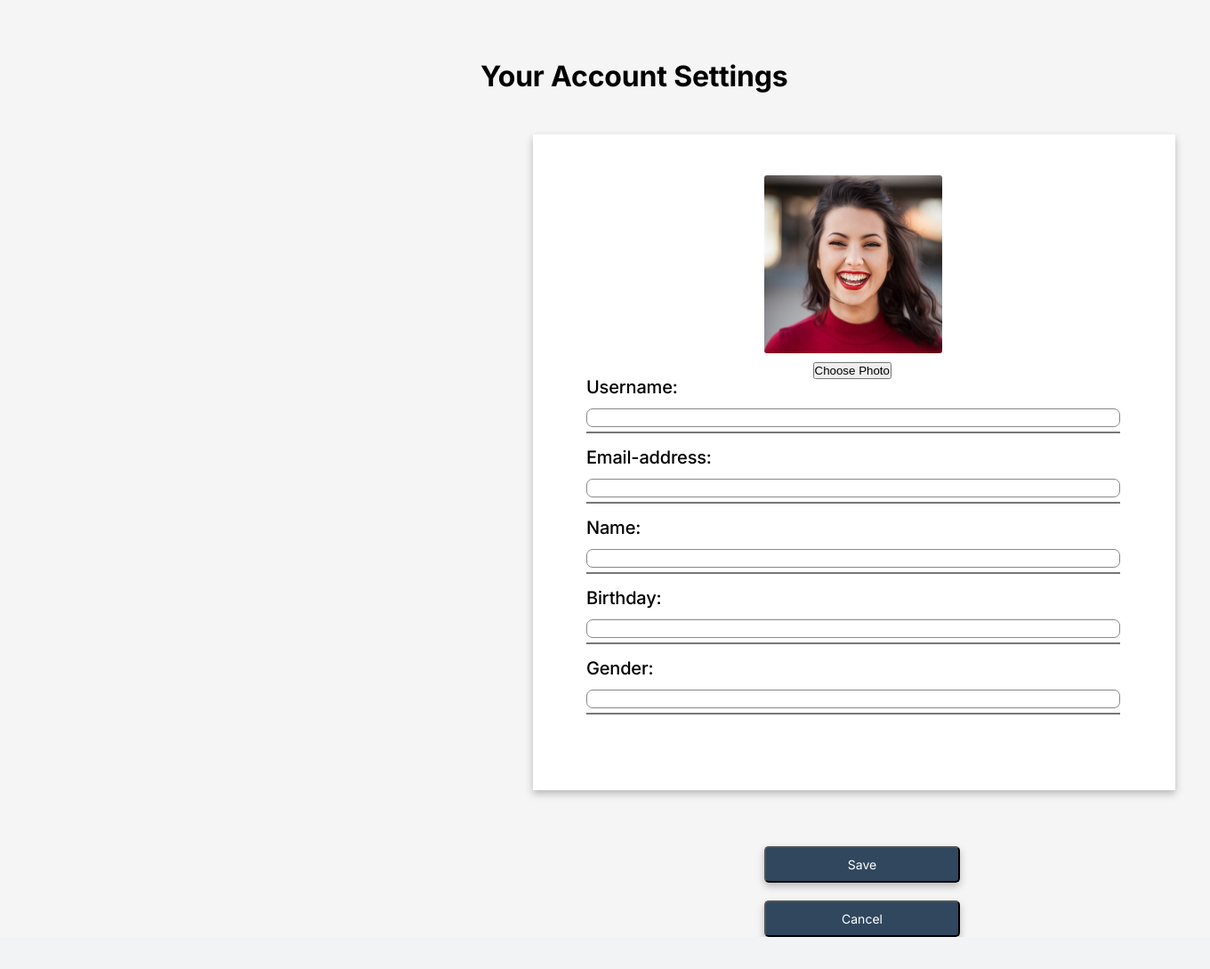
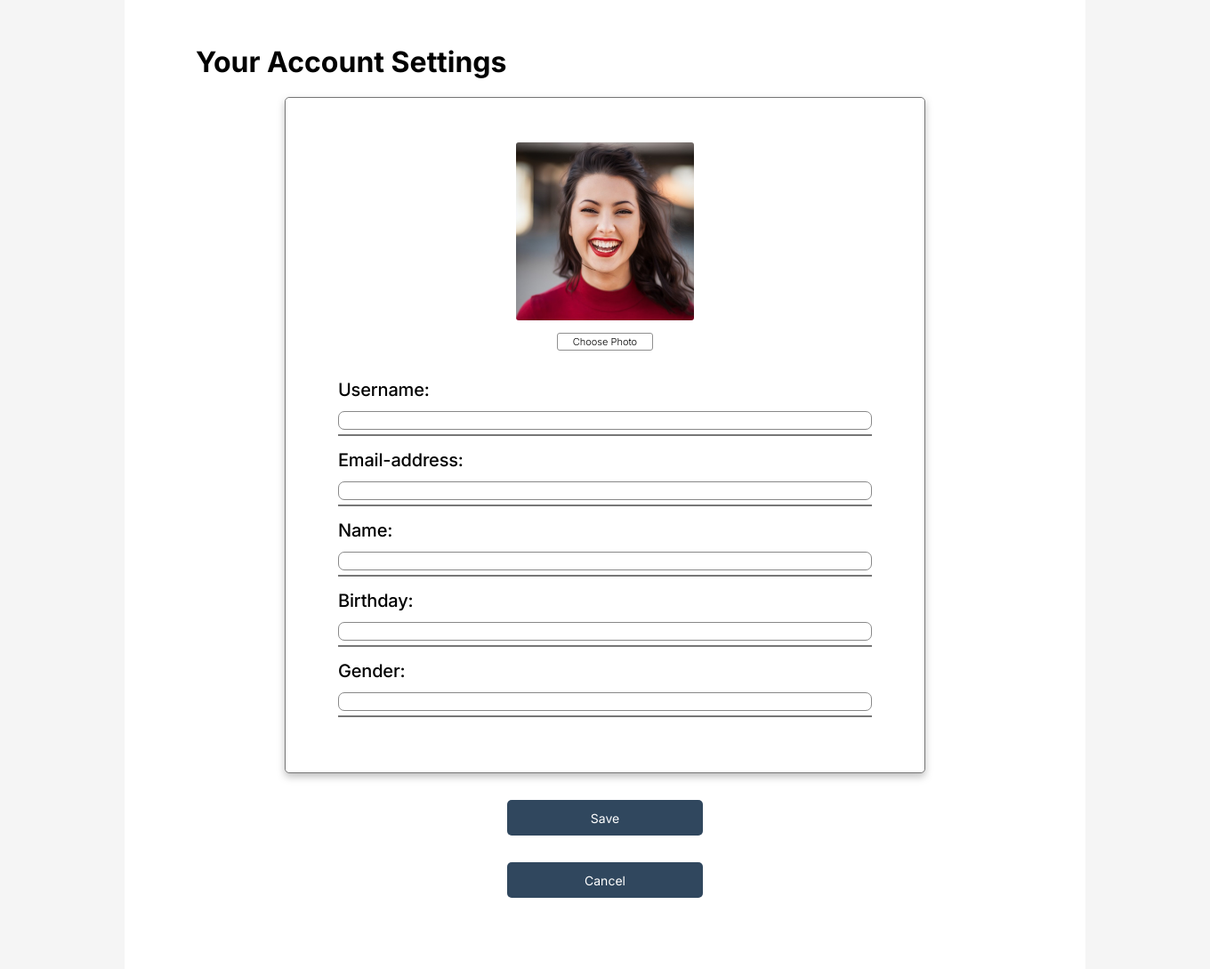
Before and after one commit to Drey037/CCAPDEV-webapp, a web app: file Reel Talk!/User Settings Edit.html in a window 1360 px wide. Shown: the part 70-1159 px from the top of the page at 89% size. Before the commit the page ends 1123 px from the top, so only its background shows below. Run offline with its HTML, style and script files only (its server is not run), Linux system fonts and the light colour scheme.

Commit message:
Organized User Settings code, Linked search results to search button

```diff
--- a/Reel Talk!/Review Page.html
+++ b/Reel Talk!/Review Page.html
@@ -23,6 +23,7 @@
 				<div class="searchbar">
 					<input type="text" class="search-bar" id="search" name="search">
 				</div>
+				<button class="searchbutton" id="searchbutton" onclick="location.href='search_results.html'"></button>
 
 				<ul class="nav-items">
 					<li id="movies" onclick="showDropdown(this.id)">Movies</li>
--- a/Reel Talk!/User Profile Collections.html
+++ b/Reel Talk!/User Profile Collections.html
@@ -21,6 +21,7 @@
 				<div class="searchbar">
 					<input type="text" class="search-bar" id="search" name="search">
 				</div>
+				<button class="searchbutton" id="searchbutton" onclick="location.href='search_results.html'"></button>
 
 				<ul class="nav-items">
 					<li id="movies" onclick="showDropdown(this.id)">Movies</li>
--- a/Reel Talk!/User Profile Reviews.html
+++ b/Reel Talk!/User Profile Reviews.html
@@ -21,6 +21,7 @@
 				<div class="searchbar">
 					<input type="text" class="search-bar" id="search" name="search">
 				</div>
+				<button class="searchbutton" id="searchbutton" onclick="location.href='search_results.html'"></button>
 
 				<ul class="nav-items">
 					<li id="movies" onclick="showDropdown(this.id)">Movies</li>
--- a/Reel Talk!/User Settings Edit.html
+++ b/Reel Talk!/User Settings Edit.html
@@ -3,9 +3,9 @@
 <html>
 	<head>
 		<title>Reel Talk!</title>
-		<link rel="stylesheet" href="css/navbar.css">
-		<link rel="stylesheet" href="css/overlays.css">
-		<link rel="stylesheet" href="css/style.css" />
+		<link rel="stylesheet" href="css/navbar.css"> <!-- The Navigation Bar -->
+		<link rel="stylesheet" href="css/style.css" /> <!-- The default styles-->
+		<link rel="stylesheet" href="css/user settings.css" /> <!-- The User Settings Page Style-->
 		<link href="https://fonts.googleapis.com/css2?family=Inter:wght@100;200;300;400;500;600;700;800;900&display=swap" rel="stylesheet">
 	</head>
 
@@ -74,31 +74,24 @@
 			<a href="index.html">Log Out</a>
 		</div>
 	</div>
-	</body>
 
-	</div>
 	<!-- This part is the area where the posts will be placed-->
-	<div class="main">
-		<div class="postarea">
-		</div>
-	</div>
-</script>
+	<div id="main-center">
+		<div class="main-wrapper">
 
 		<!-- "your account settings header" -->
-
-<h1 class="youraccountlist">Your Account Settings</h1>
+		<h1 class="header-texts">Your Account Settings</h1>
+			<div class="settings-main">
 
 				<!-- the box containing all the account information -->
 				<div class="accsetbox">
-
-	<div class="usersettingsheader">
-
 					<img src="Assets/sample.jpg" class="accsetprevpic"></img>
 
-		<button style="left: 50px; position: relative; top: 20px">
+					<button class="choose-photo">
 					Choose Photo
 					</button>
 
+					<div class="user-info-container">
 						<h2 class="usersettingsheader">
 							Username:
 						</h2>
@@ -154,16 +147,18 @@
 						<p class = "usersettings-line">
 						</p>
 					</div>
+				</div>
 
 					<button class = "editsettingsbutton" onclick="location.href='User Settings.html'">
 						Save
 					</button>
-	<br>
-	<br>
-	<button class = "editsettingsbutton" >
+
+					<div class="break"></div>
+					<button class = "editsettingsbutton" onclick="location.href='User Settings.html'">
 						Cancel
 					</button>
-
+			</div>
+		</div>
 	</div>
 
 <!-- this is the div for all of the texts -->
--- a/Reel Talk!/css/navbar.css
+++ b/Reel Talk!/css/navbar.css
@@ -57,7 +57,7 @@ nav ul {
 }
 
 /* This bad boy is the design for the annoying search bar DONT TOUCH */
-.search-bar {
+#search {
 	position: relative;
     left: 130px;
 	background: url("../assets/search.png") no-repeat left;
@@ -74,6 +74,12 @@ nav ul {
 	font-style: bold;
 
 	padding-left: 45px;
+}
+
+/* INVISIBLE SEARCH BUTTON */
+button.searchbutton {
+	width: 0;
+	height: 0;
 }
 
 
--- a/Reel Talk!/css/overlays.css
+++ b/Reel Talk!/css/overlays.css
@@ -353,6 +353,8 @@ button.createaccount-area {
     padding: 10px;
 	resize: none;
 	overflow-y: scroll;
+
+	font-family: 'Inter';
 }
 
 #new-review button {
--- a/Reel Talk!/css/style.css
+++ b/Reel Talk!/css/style.css
@@ -1,3 +1,5 @@
+
+/* Default Styles for all pages */
 * {
 	margin: 0;
 	padding: 0;
@@ -33,6 +35,7 @@ button {
 	display: inline-block;
 	margin: 0 auto;
 	background: #FFFFFF;
+	justify-content: center;
 }
 
 .header-texts {
@@ -353,122 +356,6 @@ button.postpane-overlay:hover {
 .watchlist:hover {
 	background-color: #E8CACA;
 	transform: scale(1.01);
-}
-
-h1.youraccountlist
-{
-	position: absolute;
-	width: 348px;
-	height: 58px;
-	left: 540px;
-	top: 127px;
-	font-family: 'Inter';
-	font-style: normal;
-	font-weight: 700;
-	font-size: 32px;
-	line-height: 58px;
-	/* identical to box height, or 181% */
-	display: flex;
-	align-items: center;
-	letter-spacing: -0.185731px;
-
-	color: #000000;
-}
-
-div.accsetbox
-{
-	position: absolute;
-	width: 722px;
-	height: 737px;
-	left: 599px;
-	top: 221px;
-	background-color: white;
-	filter: drop-shadow(0px 4px 4px rgba(0, 0, 0, .25));
-}
-
-div.usersettingsheader
-{
-	position: absolute;
-
-
-left: 60px;
-top: 50px;
-
-
-color: #000000;
-
-}
-
-h2.usersettingsheader
-{
-	position: relative;
-font-family: 'Inter';
-font-style: normal;
-font-weight: 500;
-font-size: 20px;
-line-height: 58px;
-/* identical to box height, or 289% */
-
-letter-spacing: -0.185731px;
-
-color: #000000;
-}
-
-.usersettings-line
-{
-	position: absolute;
-width: 600px;
-height: 0px;
-
-
-
-border: 1.0351px solid #767676;
-}
-
-.editsettingsbutton
-{
-	position: relative;
-	width: 220px;
-	height: 41px;
-	left: 260px;
-	top: 800px;
-
-	background: #30475E;
-	border-radius: 5px;
-
-	color: #FFFFFF;
-	font-family: 'Inter';
-	font-weight: 400;
-	font-size: 14px;
-	line-height: 19px;
-}
-
-.accsetprevpic
-{
-	position: relative;
-	width: 200px;
-	height: 200px;
-	top: -4px;
-	left: 200px;
-
-	border-radius: 3px;
-}
-
-.accsetedittextbox
-{
-	position: relative;
-	bottom: 5px;
-	width: 600px;
-
-	font-family: 'Inter';
-	font-weight: 400;
-	font-size: 14px;
-	line-height: 19px;
-
-	border: 1px solid #888888;
-	border-radius: 7px;
-	outline: none;
-	padding-left: 10px;
 }
 
 div.watchlistcard
--- /dev/null
+++ b/Reel Talk!/css/user settings.css
@@ -0,0 +1,129 @@
+.settings-main {
+	display: flex;
+	justify-content: center;
+	flex-flow: row wrap;
+	width: 1080px;
+	padding: 20px 80px 80px 80px;
+}
+
+/* Header for the Account settings page */
+h1.youraccountlist
+{
+	position: absolute;
+	width: 348px;
+	height: 58px;
+	left: 540px;
+	top: 127px;
+	font-family: 'Inter';
+	font-style: normal;
+	font-weight: 700;
+	font-size: 32px;
+	display: flex;
+	align-items: center;
+	letter-spacing: -0.185731px;
+
+	color: #000000;
+}
+
+div.accsetbox
+{
+	width: 720px;
+	height: 760px;
+	background-color: white;
+	filter: drop-shadow(0px 4px 4px rgba(0, 0, 0, .25));
+
+    border: 1px solid #767676;
+    border-radius: 5px;
+
+    display: flex;
+    justify-content: center;
+    flex-flow: row wrap;
+}
+
+div.user-info-container {
+    width: 600px;
+    height: auto;
+	margin-bottom: 50px;
+}
+
+h2.usersettingsheader
+{
+	position: relative;
+font-family: 'Inter';
+font-style: normal;
+font-weight: 500;
+font-size: 20px;
+line-height: 58px;
+
+
+letter-spacing: -0.185731px;
+
+color: #000000;
+}
+
+.usersettings-line
+{
+	position: absolute;
+    width: 600px;
+    height: 0px;
+
+    border: 1px solid #767676;
+}
+
+.editsettingsbutton
+{
+	width: 220px;
+	height: 40px;
+    margin-top: 30px;
+
+	background: #30475E;
+	border-radius: 5px;
+    border: none;
+
+	color: #FFFFFF;
+	font-family: 'Inter';
+	font-weight: 400;
+	font-size: 14px;
+}
+
+.accsetprevpic
+{
+    margin-top: 50px;
+	width: 200px;
+	height: 200px;
+
+	border-radius: 3px;
+}
+
+button.choose-photo {
+	width: 110px;
+	height: 20px;
+	margin-left: 305px;
+	margin-right: 305px;
+
+	background: #FFFFFF;
+	border: 1px solid #8F8F8F;
+	border-radius: 3px;
+
+	font-family: 'Inter';
+	font-style: normal;
+	font-weight: 300;
+	font-size: 11px;
+}
+
+.accsetedittextbox
+{
+	position: relative;
+	bottom: 5px;
+	width: 600px;
+
+	font-family: 'Inter';
+	font-weight: 400;
+	font-size: 14px;
+	line-height: 19px;
+
+	border: 1px solid #888888;
+	border-radius: 7px;
+	outline: none;
+	padding-left: 10px;
+}
--- a/Reel Talk!/edit_watchlist.html
+++ b/Reel Talk!/edit_watchlist.html
@@ -20,6 +20,7 @@
 				<div class="searchbar">
 					<input type="text" class="search-bar" id="search" name="search">
 				</div>
+				<button class="searchbutton" id="searchbutton" onclick="location.href='search_results.html'"></button>
 
 				<ul class="nav-items">
 					<li id="movies" onclick="showDropdown(this.id)">Movies</li>
--- a/Reel Talk!/index.html
+++ b/Reel Talk!/index.html
@@ -22,6 +22,7 @@
 				<div class="searchbar">
 					<input type="text" class="search-bar" id="search" name="search">
 				</div>
+				<button class="searchbutton" id="searchbutton" onclick="location.href='search_results.html'"></button>
 
 				<ul class="nav-items">
 					<li id="movies" onclick="showDropdown(this.id)">Movies</li>
--- a/Reel Talk!/js/main.js
+++ b/Reel Talk!/js/main.js
@@ -86,3 +86,11 @@ document.onclick = function(e) {
         hideDropdown();
     }
 }
+
+var search = document.getElementById("search");
+search.addEventListener("keypress", function(event) {
+  if (event.key === "Enter") {
+    event.preventDefault();
+    document.getElementById("searchbutton").click();
+  }
+});
--- a/Reel Talk!/logged_in.html
+++ b/Reel Talk!/logged_in.html
@@ -23,6 +23,7 @@
 				<div class="searchbar">
 					<input type="text" class="search-bar" id="search" name="search">
 				</div>
+				<button class="searchbutton" id="searchbutton" onclick="location.href='search_results.html'"></button>
 
 				<ul class="nav-items">
 					<li id="movies" onclick="showDropdown(this.id)">Movies</li>
--- a/Reel Talk!/navbar_postarea.html
+++ b/Reel Talk!/navbar_postarea.html
@@ -20,6 +20,7 @@
 				<div class="searchbar">
 					<input type="text" class="search-bar" id="search" name="search">
 				</div>
+				<button class="searchbutton" id="searchbutton" onclick="location.href='search_results.html'"></button>
 
 				<ul class="nav-items">
 					<li id="movies" onclick="showDropdown(this.id)">Movies</li>
--- a/Reel Talk!/search_results.html
+++ b/Reel Talk!/search_results.html
@@ -26,6 +26,7 @@
 				<div class="searchbar">
 					<input type="text" class="search-bar" id="search" name="search">
 				</div>
+				<button class="searchbutton" id="searchbutton" onclick="location.href='search_results.html'"></button>
 
 				<ul class="nav-items">
 					<li id="movies" onclick="showDropdown(this.id)">Movies</li>
```
Also changed, not shown: Reel Talk!/User Settings.html (+12 -19 lines). Lines whose indentation alone changed are shown as unchanged.
